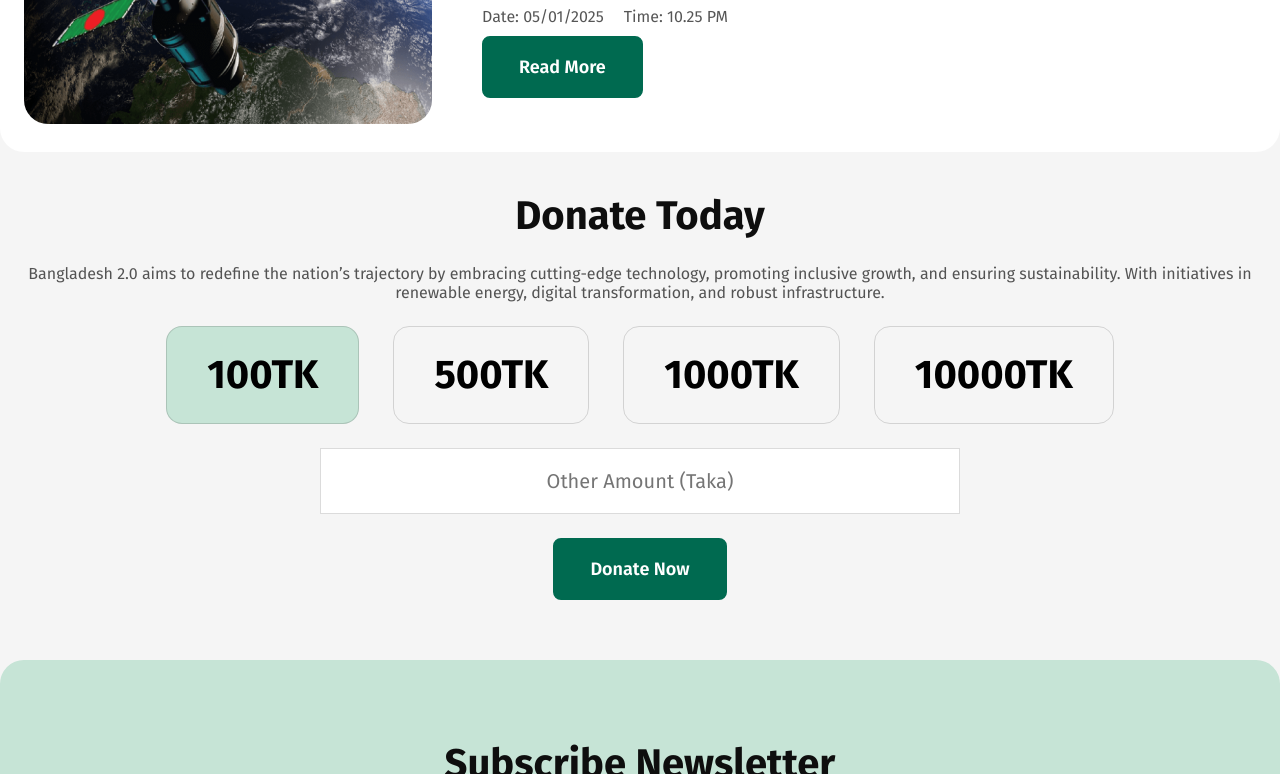
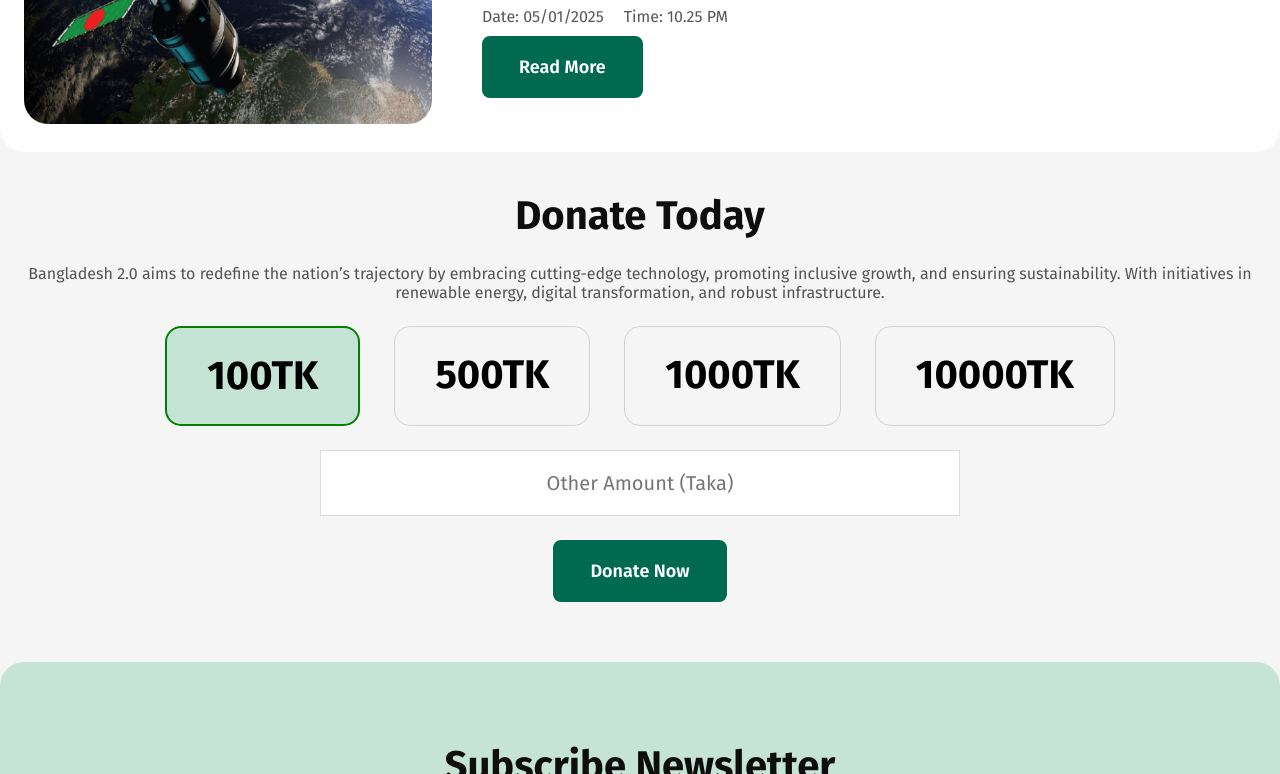
Before and after one commit to sifathaquezidan/PH-Assignment1, a plain HTML site: page index.html in a window 1280 px wide. In both pictures the pointer is over the element "100TK". Shown: the part 3387-4161 px from the top of the page. Drawn offline with Linux system fonts and the light colour scheme.

Commit message:
Hover Effect

```diff
--- a/styles/style.css
+++ b/styles/style.css
@@ -420,3 +420,7 @@ table tr{
     gap: 24px;
     cursor: pointer;
 }
+
+.amount:hover{
+    border: 2px solid green;
+}
```
